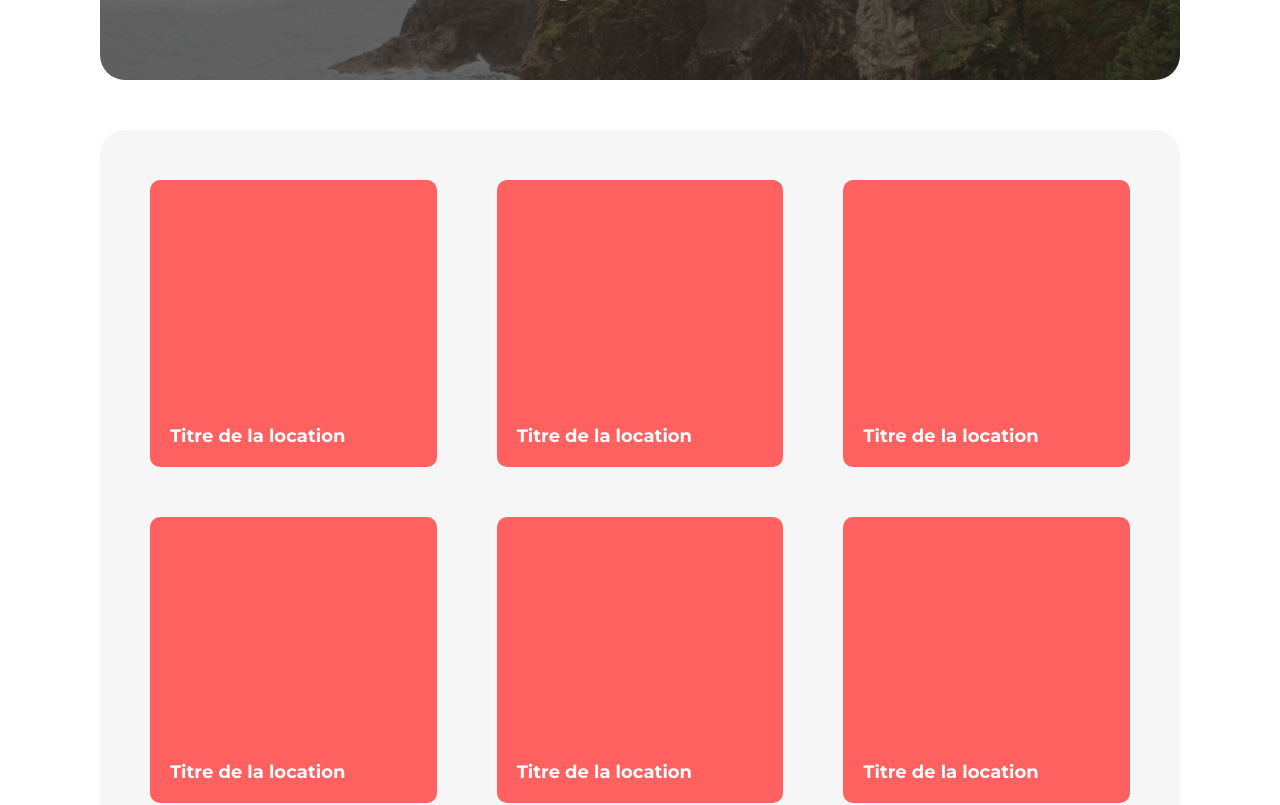
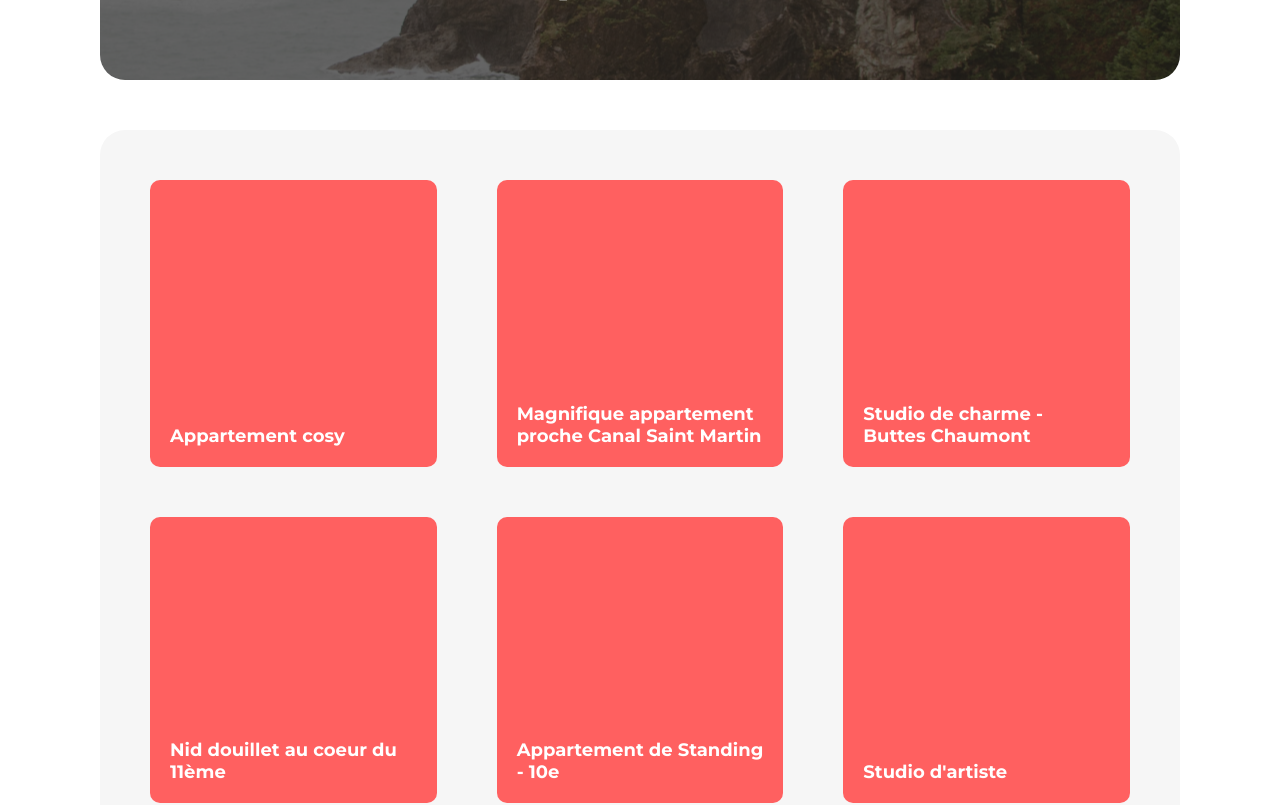
Before and after one commit to GoncalvesDDaniel/Kasa, a React (Vite) app: page / in a window 1280 px wide. Shown: the part 300-1105 px from the top of the page. Built offline with nearby package versions, Linux system fonts and the light colour scheme.

Commit message:
Add data Cars.jsx

```diff
--- a/src/App.jsx
+++ b/src/App.jsx
@@ -5,7 +5,7 @@ import "./App.scss";
 import json from "./api/db.json";
 
 function App() {
-    // const data = json;
+    const data = json;
     // console.log(data);
     return (
         <>
--- a/src/App.scss
+++ b/src/App.scss
@@ -156,6 +156,7 @@ body {
     aspect-ratio: 1 / 1;
     color: var(--color-light);
     &_title {
+        text-align: left;
         padding: 20px;
         font-size: var(--fs-primary);
     }
--- a/src/app/pages/Home.jsx
+++ b/src/app/pages/Home.jsx
@@ -1,16 +1,18 @@
 import React from "react";
 import Banner from "../../components/ui/Banner";
 import Cards from "../../components/cards/Cards";
+import { default as db } from "../../api/db.json";
 
 function Home() {
     const title = "Chez vous, partout et ailleurs";
     const imgUrl = "../../../src/assets/images/Hero_banner.png";
     const imgAlt = "";
+    const database = db;
 
     return (
         <>
             <Banner title={title} imgUrl={imgUrl} imgAlt={imgAlt} />
-            <Cards />
+            <Cards database={database} />
         </>
     );
 }
--- a/src/components/cards/Cards.jsx
+++ b/src/components/cards/Cards.jsx
@@ -1,33 +1,31 @@
 import React from "react";
 
-function Cards() {
+function Cards(props) {
     return (
         <>
             <div className="cards-container grid">
-                <article className="cards-item flex items-end">
-                    <h2 className="cards-item_title ">Titre de la location</h2>
-                </article>
-                <article className="cards-item flex items-end">
-                    <h2 className="cards-item_title ">Titre de la location</h2>
-                </article>
-                <article className="cards-item flex items-end">
-                    <h2 className="cards-item_title ">Titre de la location</h2>
-                </article>
-                <article className="cards-item flex items-end">
-                    <h2 className="cards-item_title ">Titre de la location</h2>
-                </article>
-                <article className="cards-item flex items-end">
-                    <h2 className="cards-item_title ">Titre de la location</h2>
-                </article>
-                <article className="cards-item flex items-end">
-                    <h2 className="cards-item_title ">Titre de la location</h2>
-                </article>
-                <article className="cards-item flex items-end">
-                    <h2 className="cards-item_title ">Titre de la location</h2>
-                </article>
+                {props.database.map((item) => (
+                    <article
+                        className="cards-item flex items-end"
+                        key={item.id}
+                    >
+                        <h2
+                            className="cards-item_title "
+                            key={`${item.id}-title`}
+                        >
+                            {item.title}
+                        </h2>
+                    </article>
+                ))}
             </div>
         </>
     );
 }
 
 export default Cards;
+
+// <div className="cards-container grid">
+//     <article className="cards-item flex items-end">
+//         <h2 className="cards-item_title ">Titre de la location</h2>
+//     </article>
+// </div>
```
